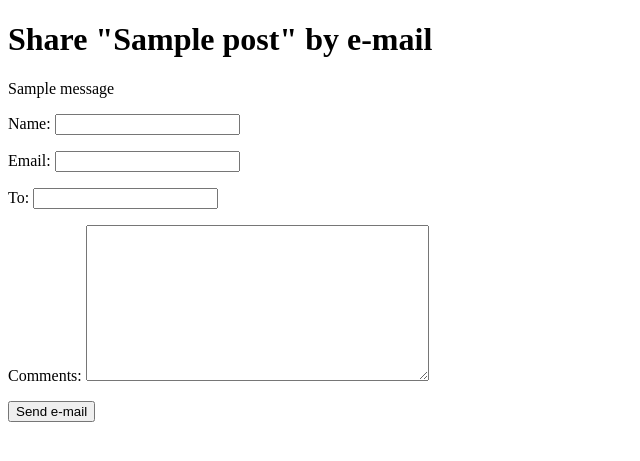
After one commit to Stonedch/django-blog, a Django app: page /blog/1/share/ in a window 1280 px wide. The commit adds this page. Shown: the top 461 px of the page, without its empty margins (0-640 px from the left). Run offline with Django 3.2, Linux system fonts and the light colour scheme; tables that the repository leaves empty hold one stand-in row (values such as "Sample post"); one stand-in notice (Sample message) is shown.

Commit message:
feat: add post sharing via e-mail

```diff
--- /dev/null
+++ b/blog/forms.py
@@ -0,0 +1,8 @@
+from django import forms
+
+
+class EmailPostForm(forms.Form):
+    name = forms.CharField(max_length=25)
+    email = forms.EmailField()
+    to = forms.EmailField()
+    comments = forms.CharField(required=False, widget=forms.Textarea)
--- a/blog/templates/blog/post/detail.html
+++ b/blog/templates/blog/post/detail.html
@@ -7,5 +7,6 @@
     <h1> {{ post.title }} </h1>
     <p> Published {{ post.publish }} by {{ post.author }} </p>
     <p> {{ post.body|linebreaks }} </p>
+    <p> <a href="{% url 'blog:post_share' post.id %}"> Share this post </a> </p>
 
 {% endblock %}
--- /dev/null
+++ b/blog/templates/blog/post/share.html
@@ -0,0 +1,21 @@
+{% extends "blog/base.html" %}
+
+{% block title %} Share a post {% endblock %}
+
+{% block content %}
+
+    <h1> Share "{{ post.title }}" by e-mail </h1>
+
+    {% if messages %}
+        {% for message in messages %}
+            <p> {{ message }} </p>
+        {% endfor %}
+    {% endif %}
+
+    <form action="." method="POST">
+        {% csrf_token %}
+        {{ form.as_p }}
+        <input type="submit" value="Send e-mail">
+    </form>
+
+{% endblock %}
--- a/blog/urls.py
+++ b/blog/urls.py
@@ -8,4 +8,5 @@ app_name = BlogConfig.name
 urlpatterns = [
     path("", views.PostListView.as_view(), name="post_list"),
     path("<int:year>/<int:month>/<int:day>/<slug:post>/", views.post_detail, name="post_detail"),
+    path("<int:post_id>/share/", views.PostShareView.as_view(), name="post_share"),
 ]
--- a/blog/views.py
+++ b/blog/views.py
@@ -1,8 +1,12 @@
 from . import models
+from . import forms
+from django_blog import settings
 
+from django.core import mail
 from django.core.paginator import Paginator, PageNotAnInteger, EmptyPage
+from django.contrib import messages
 from django.views import generic
-from django.shortcuts import render
+from django.shortcuts import render, redirect, reverse
 from django.shortcuts import get_object_or_404
 
 
@@ -16,3 +20,36 @@ class PostListView(generic.ListView):
 def post_detail(request, year, month, day, post):
     post = get_object_or_404(models.Post, slug=post, status="published", publish__year=year, publish__month=month, publish__day=day)
     return render(request, "blog/post/detail.html", {"post": post})
+
+
+class PostShareView(generic.View):
+    template_name = "blog/post/share.html"
+
+    def get(self, request, post_id):
+        post = get_object_or_404(models.Post, id=post_id, status="published")
+        form = forms.EmailPostForm()
+
+        context = {
+            "post": post,
+            "form": form,
+        }
+
+        return render(request, self.template_name, context)
+
+    def post(self, request, post_id):
+        post = get_object_or_404(models.Post, id=post_id, status="published")
+        form = forms.EmailPostForm(request.POST)
+
+        if form.is_valid():
+            cleaned_data = form.cleaned_data
+            message = f"\"{post.title}\" was succesfuly sent to {cleaned_data['to']}."
+            self.__send_mail(request, post, cleaned_data)
+            messages.add_message(request, messages.INFO, message)
+
+        return redirect(reverse("blog:post_share", args=[post_id]))
+
+    def __send_mail(self, request, post, cleaned_data):
+            post_url = request.build_absolute_uri(post.get_absolute_url())
+            subject = f"{cleaned_data['name']} ({cleaned_data['email']}) recommendsyou reding {post.title}"
+            body = f"Read \"{post.title}\" at {post_url}\n\n{cleaned_data['name']}'s comments: {cleaned_data['comments']}."
+            mail.send_mail(subject, body, settings.EMAIL_HOST_USER, [cleaned_data["to"]])
--- a/django_blog/settings.py
+++ b/django_blog/settings.py
@@ -81,3 +81,7 @@ USE_L10N = True
 USE_TZ = True
 
 STATIC_URL = "/static/"
+
+EMAIL_HOST_USER = "blog@blog.com"
+
+EMAIL_BACKEND = "django.core.mail.backends.console.EmailBackend"
```
